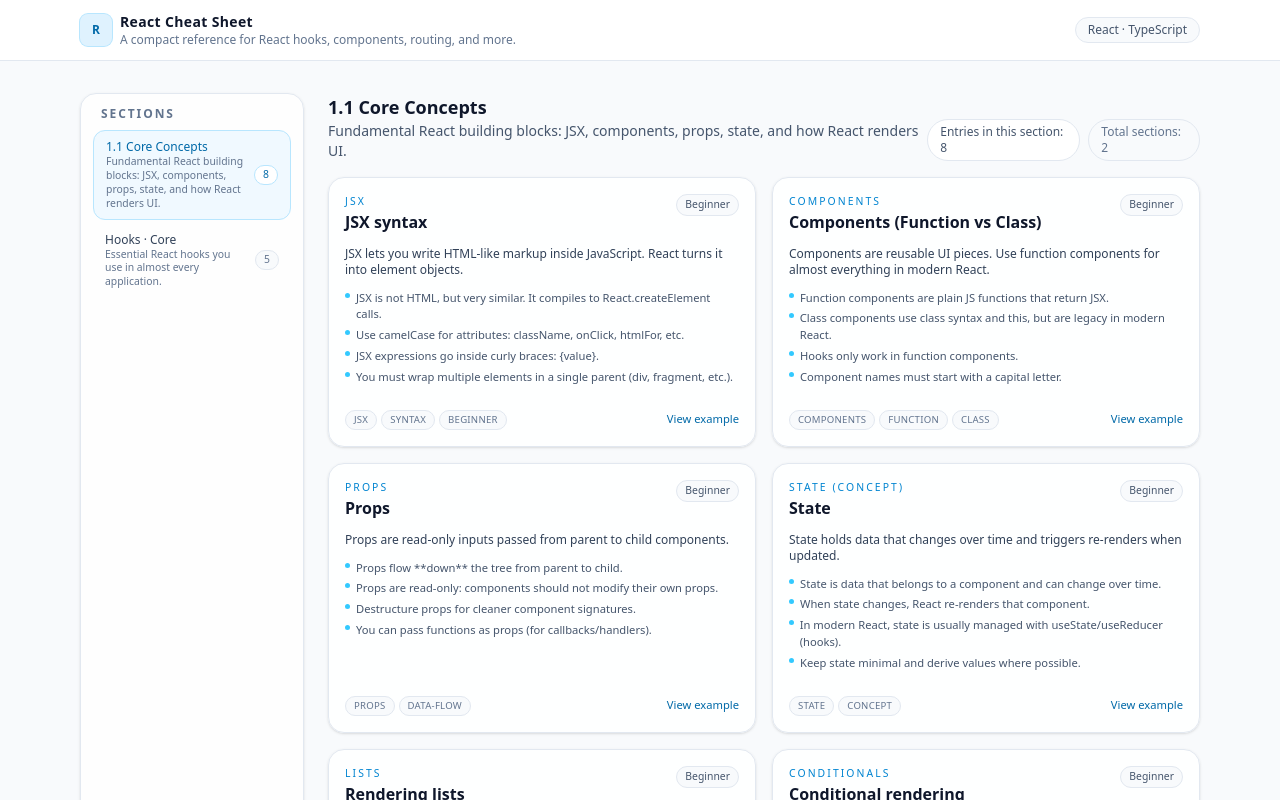
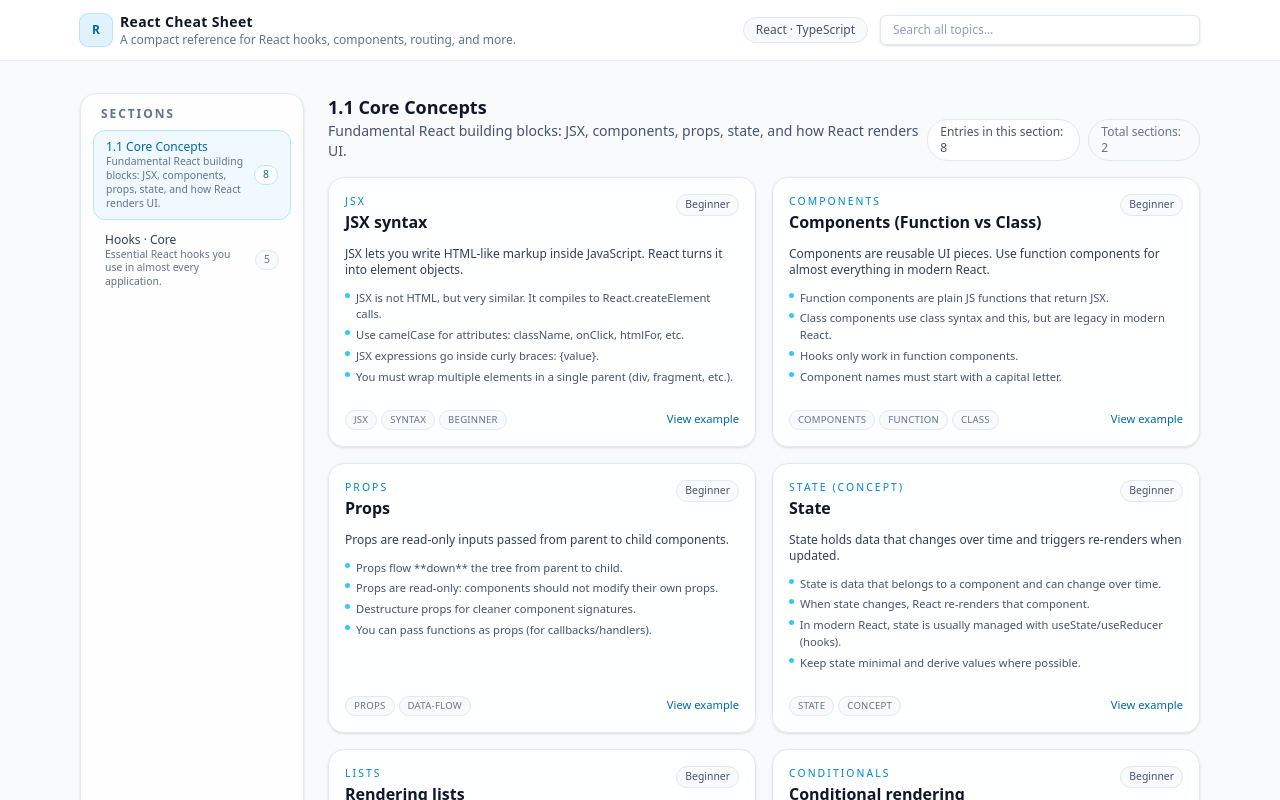
Before and after one commit to EhsanAliverdi/react-cheatsheet, a React (Vite) app: page / in a window 1280 px wide. Shown: the top 800 px of the page. Built offline with nearby package versions, Linux system fonts and the light colour scheme.

Commit message:
added search functionality to the app

```diff
--- a/src/App.tsx
+++ b/src/App.tsx
@@ -1,12 +1,11 @@
-// src/App.tsx
 import { useMemo, useState } from "react";
 import { AppLayout } from "./components/AppLayout";
-import { SidebarSectionNav } from "./components/SidebarSectionNav";
 import { CheatCard } from "./components/CheatCard";
 import { CheatModal } from "./components/CheatModal";
-import type { CheatItem, CheatExample } from "./core/cheatsheet-types";
+import { GlobalSearch } from "./components/GlobalSearch";
+import { SidebarSectionNav } from "./components/SidebarSectionNav";
+import type { CheatExample, CheatItem } from "./core/cheatsheet-types";
 import { allSections } from "./data/sections";
-
 
 function App() {
   const [selectedSectionId, setSelectedSectionId] = useState<string>(
@@ -35,7 +34,18 @@
   };
 
   return (
-    <AppLayout>
+    <AppLayout
+      headerSearch={
+        <GlobalSearch
+          sections={allSections}
+          onNavigateToItem={(sectionId, item) => {
+            setSelectedSectionId(sectionId);
+            setSelectedItem(item);
+            setSelectedExample(item.examples[0] ?? null);
+          }}
+        />
+      }
+    >
       <div className="flex gap-6">
         <SidebarSectionNav
           sections={allSections}
--- a/src/components/AppLayout.tsx
+++ b/src/components/AppLayout.tsx
@@ -3,10 +3,10 @@
 
 type AppLayoutProps = {
   children: ReactNode;
+  headerSearch?: ReactNode; // 👈 new
 };
 
-export function AppLayout({ children }: AppLayoutProps) {
-  // Safe guards in case something is undefined in dev
+export function AppLayout({ children, headerSearch }: AppLayoutProps) {
   const version =
     typeof __APP_VERSION__ !== "undefined" ? __APP_VERSION__ : "0.0.0";
   const buildTimeIso =
@@ -15,10 +15,10 @@
       : new Date().toISOString();
 
   const buildDate = new Date(buildTimeIso);
-  const buildLabel = buildDate.toLocaleString(); // local time on your machine
+  const buildLabel = buildDate.toLocaleString();
 
   return (
-    <div className="min-h-screen bg-slate-50 text-slate-900">
+    <div className="min-h-screen flex flex-col bg-slate-50 text-slate-900">
       <header className="border-b border-slate-200 bg-white/90 backdrop-blur">
         <div className="mx-auto flex max-w-6xl items-center justify-between px-4 py-3">
           <div className="flex items-center gap-2">
@@ -36,16 +36,19 @@
             </div>
           </div>
 
-          <div className="flex items-center gap-2 text-xs">
-            <span className="rounded-full border border-slate-200 bg-slate-50 px-3 py-1 text-slate-600">
+          <div className="flex items-center gap-3 text-xs">
+            <span className="hidden sm:inline rounded-full border border-slate-200 bg-slate-50 px-3 py-1 text-slate-600">
               React · TypeScript
             </span>
+            {headerSearch}
           </div>
         </div>
       </header>
+
       <main className="flex-1">
         <div className="mx-auto max-w-6xl px-4 py-6 lg:py-8">{children}</div>
       </main>
+
       <footer className="border-t border-slate-200 bg-white/90">
         <div className="mx-auto flex max-w-6xl items-center justify-between px-4 py-3 text-xs text-slate-500">
           <span>React Cheat Sheet</span>
--- /dev/null
+++ b/src/components/GlobalSearch.tsx
@@ -0,0 +1,110 @@
+// src/components/GlobalSearch.tsx
+import { useMemo, useState } from "react";
+import type { CheatItem, CheatSection } from "../core/cheatsheet-types";
+
+type GlobalSearchProps = {
+  sections: CheatSection[];
+  onNavigateToItem: (sectionId: string, item: CheatItem) => void;
+};
+
+type SearchEntry = {
+  sectionId: string;
+  sectionName: string;
+  itemId: string;
+  itemName: string;
+  description?: string;
+  searchable: string;
+  item: CheatItem;
+};
+
+export function GlobalSearch({
+  sections,
+  onNavigateToItem,
+}: GlobalSearchProps) {
+  const [query, setQuery] = useState("");
+  const [isFocused, setIsFocused] = useState(false);
+
+  // Build a simple search index: everything about a topic as one big string
+  const index = useMemo<SearchEntry[]>(() => {
+    return sections.flatMap((section) =>
+      section.items.map((item) => {
+        const raw = {
+          sectionId: section.id,
+          sectionName: section.name,
+          sectionDescription: section.description,
+          item,
+        };
+
+        return {
+          sectionId: section.id,
+          sectionName: section.name,
+          itemId: item.id,
+          itemName: item.name,
+          description: item.summary ?? section.description ?? "",
+          searchable: JSON.stringify(raw).toLowerCase(), // 👈 “anything inside the topic”
+          item,
+        };
+      })
+    );
+  }, [sections]);
+
+  const results = useMemo(() => {
+    const q = query.trim().toLowerCase();
+    if (!q) return [];
+    return index.filter((entry) => entry.searchable.includes(q)).slice(0, 10);
+  }, [index, query]);
+
+  const handleSelect = (entry: SearchEntry) => {
+    setQuery("");
+    onNavigateToItem(entry.sectionId, entry.item);
+  };
+
+  const showResults =
+    isFocused && query.trim().length > 0 && results.length > 0;
+
+  return (
+    <div className="relative w-full min-w-[220px] sm:w-80">
+      <input
+        type="search"
+        value={query}
+        onChange={(e) => setQuery(e.target.value)}
+        onFocus={() => setIsFocused(true)}
+        onBlur={() => {
+          // allow click on result before closing
+          setTimeout(() => setIsFocused(false), 150);
+        }}
+        placeholder="Search all topics…"
+        className="w-full rounded-md border border-slate-200 bg-white px-3 py-1.5 text-xs text-slate-800 shadow-sm outline-none placeholder:text-slate-400"
+      />
+
+      {showResults && (
+        <div className="absolute z-20 mt-1 max-h-80 w-full overflow-auto rounded-md border border-slate-200 bg-white text-xs shadow-lg">
+          {results.map((entry) => (
+            <button
+              key={`${entry.sectionId}-${entry.itemId}`}
+              type="button"
+              onMouseDown={(e) => {
+                // prevent blur from firing before select
+                e.preventDefault();
+                handleSelect(entry);
+              }}
+              className="block w-full px-3 py-2 text-left hover:bg-slate-50"
+            >
+              <div className="font-semibold text-slate-900">
+                {entry.itemName}
+              </div>
+              <div className="text-[11px] text-sky-700">
+                {entry.sectionName}
+              </div>
+              {entry.description && (
+                <div className="mt-0.5 text-[11px] text-slate-500">
+                  {entry.description}
+                </div>
+              )}
+            </button>
+          ))}
+        </div>
+      )}
+    </div>
+  );
+}
--- /dev/null
+++ b/src/components/SearchBar.tsx
@@ -0,0 +1,36 @@
+// src/components/SearchBar.tsx
+import type { ChangeEvent } from "react";
+
+type SearchBarProps = {
+  value: string;
+  onChange: (value: string) => void;
+};
+
+export function SearchBar({ value, onChange }: SearchBarProps) {
+  const handleChange = (e: ChangeEvent<HTMLInputElement>) => {
+    onChange(e.target.value);
+  };
+
+  const handleClear = () => onChange("");
+
+  return (
+    <div className="flex items-center gap-2 rounded-md border border-slate-200 bg-white px-3 py-2 shadow-sm">
+      <input
+        type="search"
+        value={value}
+        onChange={handleChange}
+        placeholder="Search in this section (name, summary, tags...)"
+        className="flex-1 bg-transparent text-sm text-slate-800 outline-none placeholder:text-slate-400"
+      />
+      {value && (
+        <button
+          type="button"
+          onClick={handleClear}
+          className="text-[11px] font-medium uppercase tracking-wide text-slate-500 hover:text-slate-800"
+        >
+          Clear
+        </button>
+      )}
+    </div>
+  );
+}
--- /dev/null
+++ b/src/core/search.ts
@@ -0,0 +1,45 @@
+// src/core/search.ts
+import type { CheatItem, CheatSection } from "./cheatsheet-types";
+
+function itemMatchesQuery(item: CheatItem, q: string): boolean {
+  const text = q.toLowerCase();
+
+  const fields: string[] = [
+    item.name,
+    item.label ?? "",
+    item.summary ?? "",
+    ...(item.tags ?? []),
+    ...(item.keyPoints ?? []),
+  ];
+
+  return fields.some((f) => f.toLowerCase().includes(text));
+}
+
+/**
+ * Returns a new array of sections where each section contains
+ * only items matching the query. Sections with no matches are removed.
+ */
+export function filterSectionsByQuery(
+  sections: CheatSection[],
+  query: string
+): CheatSection[] {
+  const q = query.trim().toLowerCase();
+  if (!q) return sections;
+
+  return sections
+    .map((section) => {
+      const filteredItems = section.items.filter((item) =>
+        itemMatchesQuery(item, q)
+      );
+
+      if (filteredItems.length === 0) {
+        return null;
+      }
+
+      return {
+        ...section,
+        items: filteredItems,
+      };
+    })
+    .filter((s): s is CheatSection => s !== null);
+}
```
